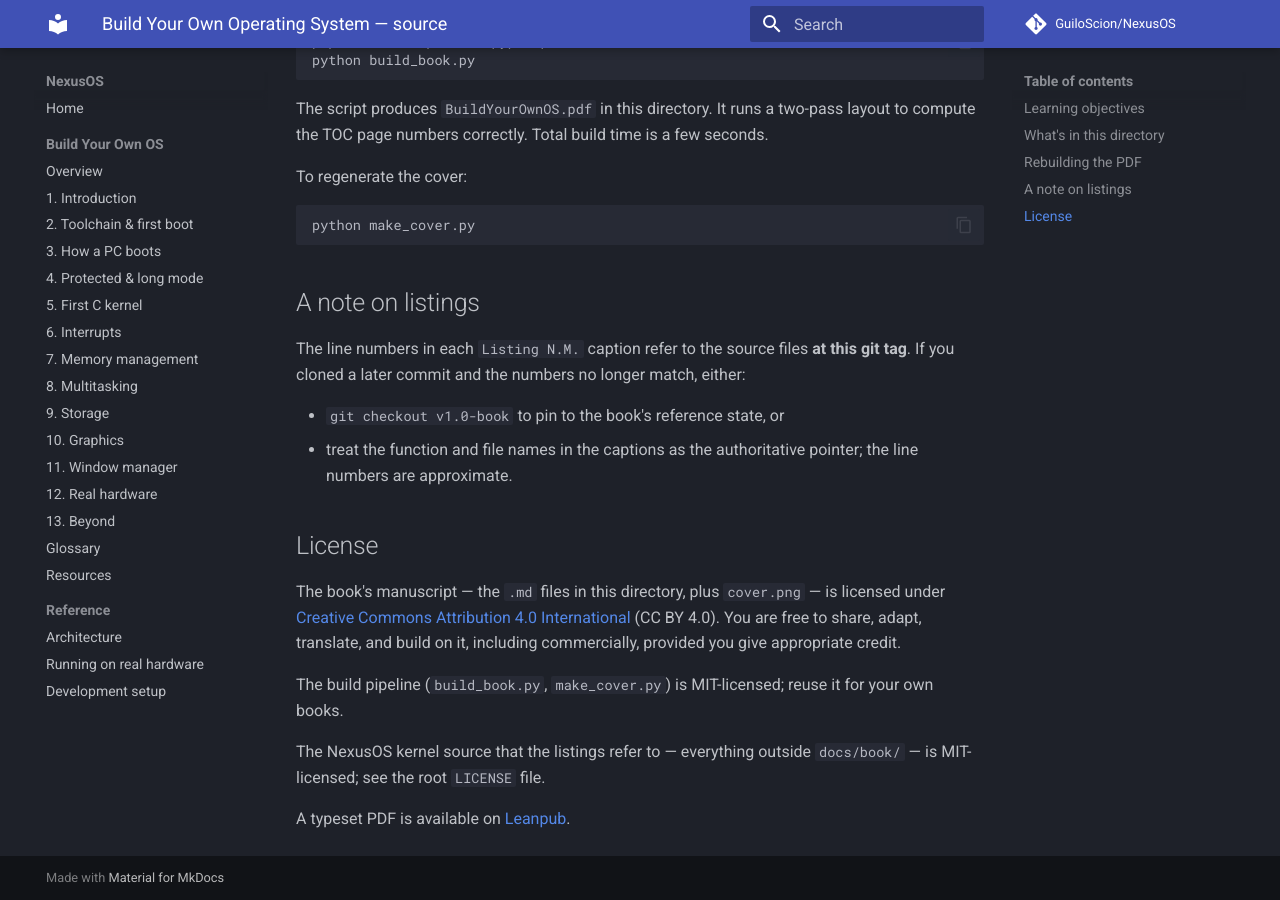
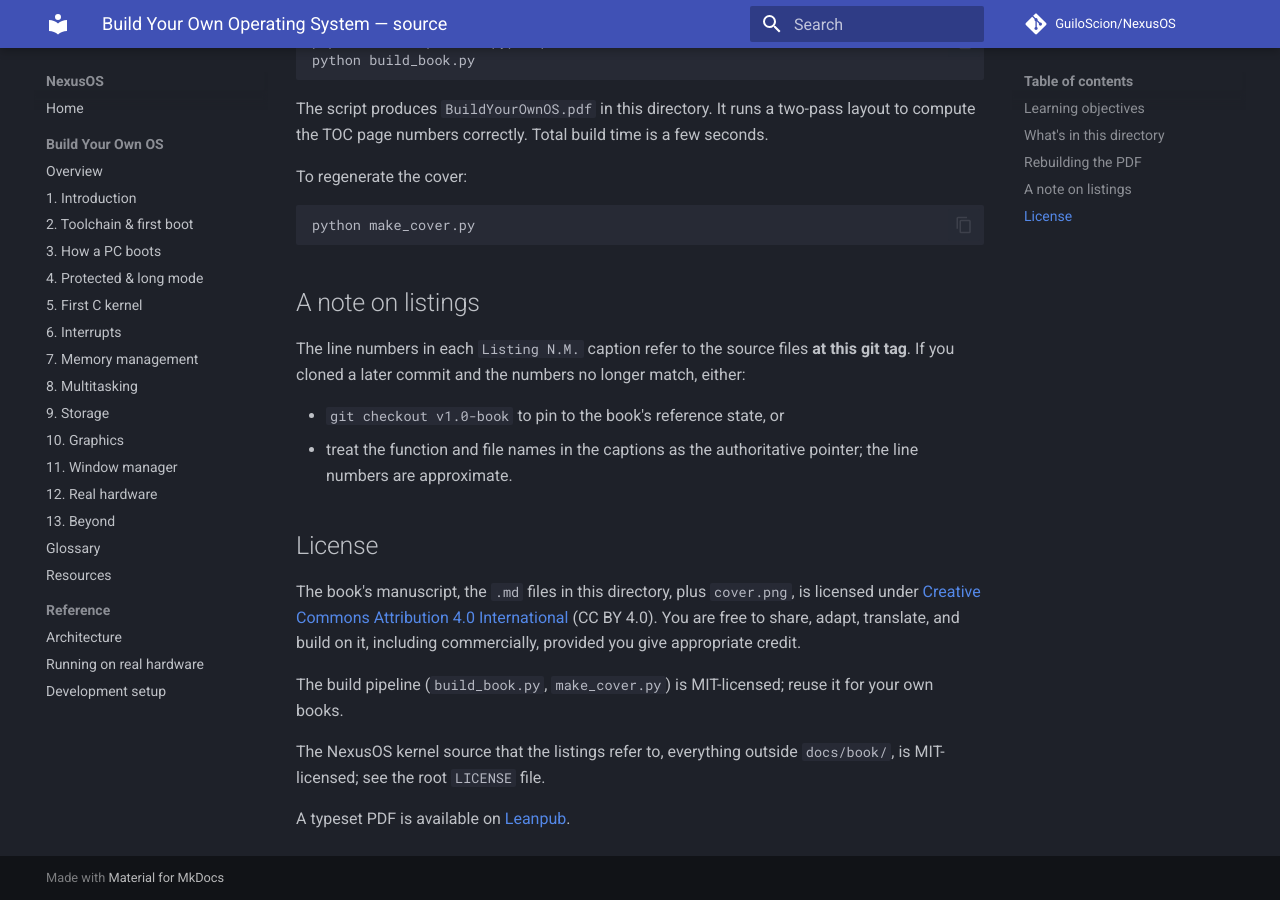
Before and after one commit to GuiloScion/NexusOS, an MkDocs documentation site: the page built from docs/book/README.md, in a window 1280 px wide and 900 px high, scrolled down 1499 px. Built offline with MkDocs 1.6.1 and Material for MkDocs 9.7.7, drawn with Linux system fonts in a browser that asks for light colours; comment, search, counter and statistics services are not loaded.

```diff
--- a/docs/book/README.md
+++ b/docs/book/README.md
@@ -60,11 +60,11 @@ The line numbers in each `Listing N.M.` caption refer to the source files **at t
 
 ## License
 
-The book's manuscript — the `.md` files in this directory, plus `cover.png` — is
+The book's manuscript, the `.md` files in this directory, plus `cover.png`, is
 licensed under [Creative Commons Attribution 4.0 International](LICENSE) (CC BY 4.0). You are free to share, adapt, translate, and build on it, including commercially, provided you give appropriate credit.
 
 The build pipeline (`build_book.py`, `make_cover.py`) is MIT-licensed; reuse it for your own books.
 
-The NexusOS kernel source that the listings refer to — everything outside `docs/book/` — is MIT-licensed; see the root `LICENSE` file.
+The NexusOS kernel source that the listings refer to, everything outside `docs/book/`, is MIT-licensed; see the root `LICENSE` file.
 
 A typeset PDF is available on [Leanpub](https://leanpub.com/build-your-own-os).
```
